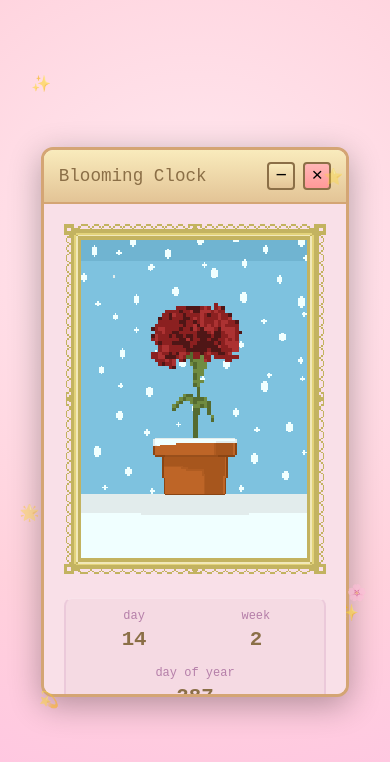
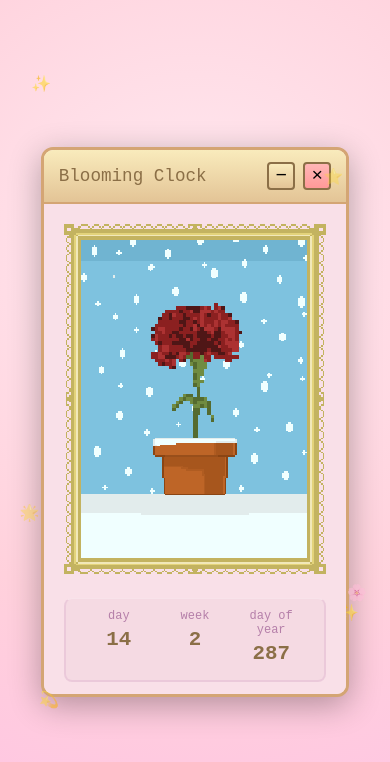
Before and after one commit to carlaaev/BloomingClock, a plain HTML site: page index.html in a window 390 px wide. Drawn offline with Linux system fonts and the light colour scheme; a web font is replaced by a local one.

Commit message:
improved mobile view

```diff
--- a/style.css
+++ b/style.css
@@ -43,6 +43,7 @@ body {
     inset 0 1px 0 rgba(255, 255, 255, 0.5);
     max-width: 500px;
     max-height: 550px;
+    min-width: 300px;
     overflow: hidden;
     border: 3px solid #d4a574;
 }
@@ -184,11 +185,6 @@ body {
         padding: 20px;
     }
 
-    .stats-bar {
-        flex-wrap: wrap;
-        gap: 15px;
-    }
-
     .stat {
         flex: 1 1 40%;
     }
```
